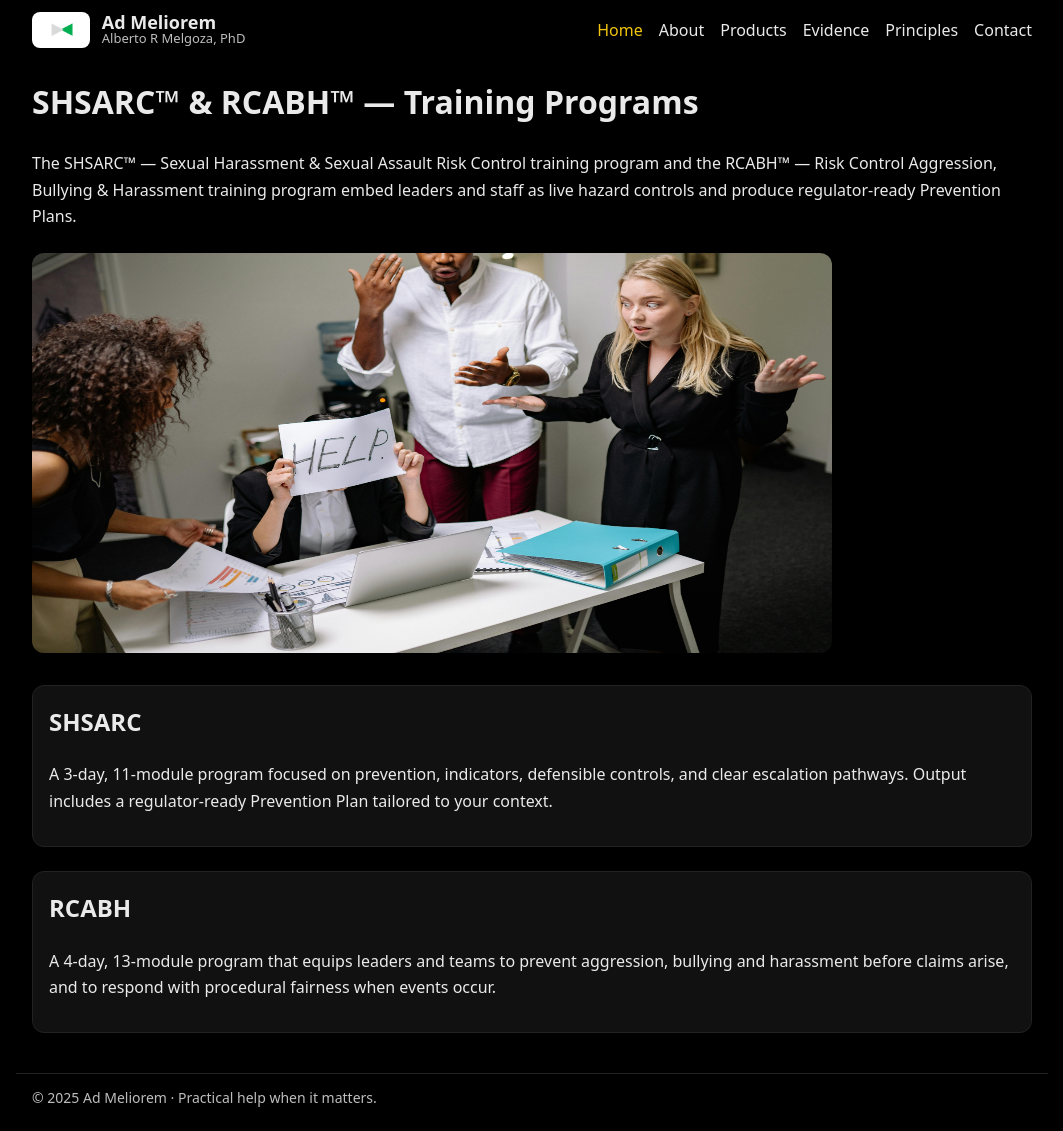
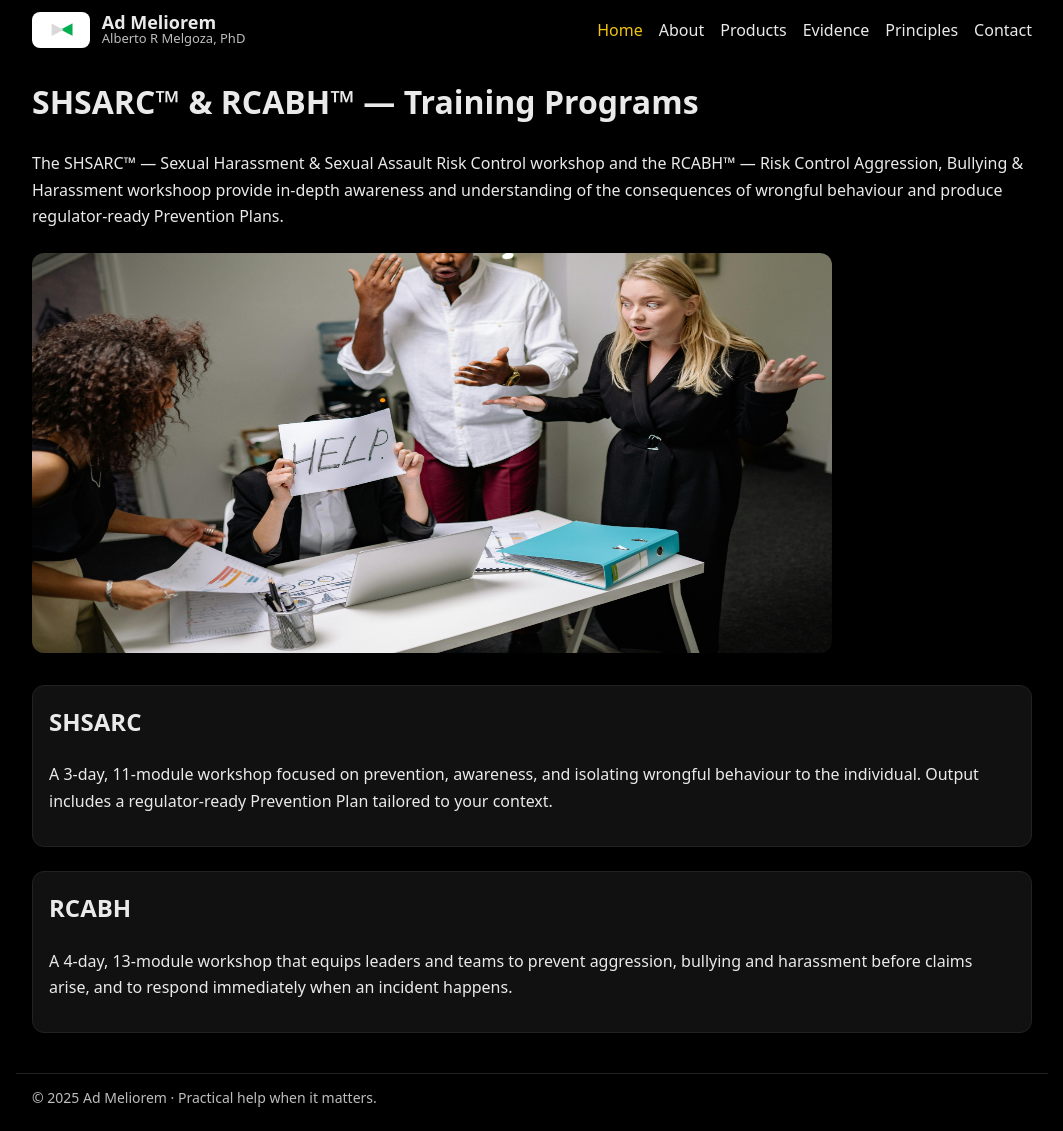
Before and after one commit to AlbertoRMelgoza/AdMeliorem, a Next.js app: page /products/shsarc-rcabh in a window 1280 px wide. Shown: the whole page, without its empty margins (108-1171 px from the left). Built offline with nearby package versions, Linux system fonts and the light colour scheme.

Commit message:
Update page.tsx

```diff
--- a/app/products/shsarc-rcabh/page.tsx
+++ b/app/products/shsarc-rcabh/page.tsx
@@ -2,9 +2,9 @@ import Image from "next/image";
 import type { CSSProperties } from "react";
 
 export const metadata = {
-  title: "SHSARC™ & RCABH™ Training — Ad Meliorem",
+  title: "SHSARC™ & RCABH™ Critical risk controls — Ad Meliorem",
   description:
-    "Two flagship training programs that embed leaders and staff as live hazard controls and produce regulator-ready Prevention Plans.",
+    "Two flagship workshops that serve as psychosocial hazard critical controls and produce regulator-ready Prevention Plans.",
 };
 
 export default function TrainingPrograms() {
@@ -15,8 +15,8 @@ export default function TrainingPrograms() {
     <main style={wrap}>
       <h1 style={{ marginTop: 0 }}>SHSARC™ &amp; RCABH™ — Training Programs</h1>
       <p>
-        The SHSARC™ — Sexual Harassment &amp; Sexual Assault Risk Control training program and the RCABH™ — Risk Control
-        Aggression, Bullying &amp; Harassment training program embed leaders and staff as live hazard controls and produce
+        The SHSARC™ — Sexual Harassment &amp; Sexual Assault Risk Control workshop and the RCABH™ — Risk Control
+        Aggression, Bullying &amp; Harassment workshoop provide in-depth awareness and understanding of the consequences of wrongful behaviour and produce
         regulator-ready Prevention Plans.
       </p>
 
@@ -34,16 +34,16 @@ export default function TrainingPrograms() {
       <section style={block} id="shsarc">
         <h2 style={{ marginTop: 0 }}>SHSARC</h2>
         <p>
-          A 3-day, 11-module program focused on prevention, indicators, defensible controls, and clear escalation
-          pathways. Output includes a regulator-ready Prevention Plan tailored to your context.
+          A 3-day, 11-module workshop focused on prevention, awareness, and isolating wrongful
+          behaviour to the individual. Output includes a regulator-ready Prevention Plan tailored to your context.
         </p>
       </section>
 
       <section style={{ ...block, marginTop: 24 }} id="rcabh">
         <h2 style={{ marginTop: 0 }}>RCABH</h2>
         <p>
-          A 4-day, 13-module program that equips leaders and teams to prevent aggression, bullying and harassment before
-          claims arise, and to respond with procedural fairness when events occur.
+          A 4-day, 13-module workshop that equips leaders and teams to prevent aggression, bullying and harassment before
+          claims arise, and to respond immediately when an incident happens.
         </p>
       </section>
     </main>
```
